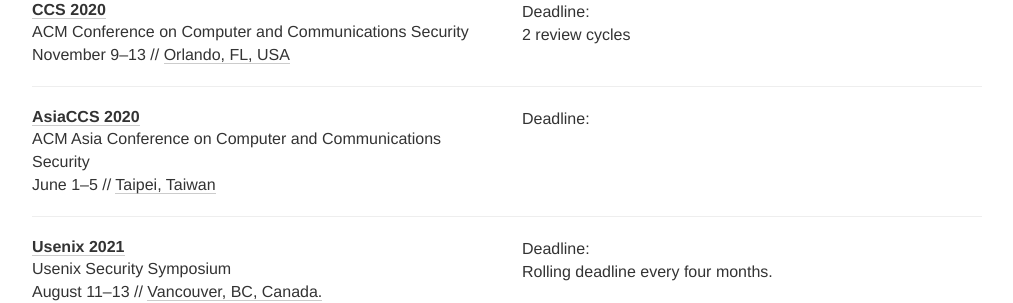
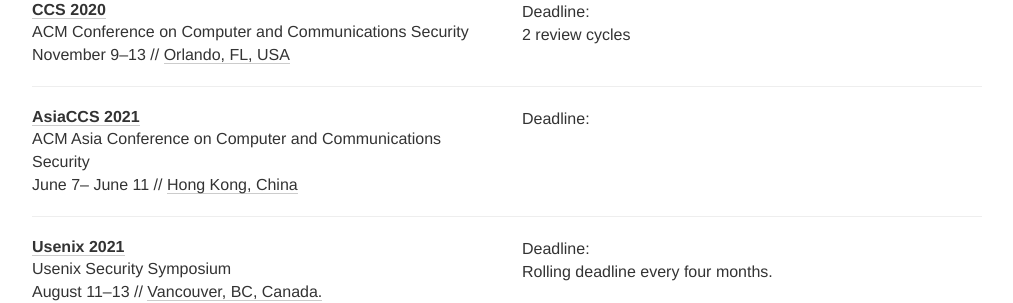
Before and after one commit to sec-deadlines/sec-deadlines.github.io, a Jekyll site: the page built from index.html, in a window 1280 px wide and 900 px high, scrolled down 384 px. Shown: the part 152-455 px from the top of the window, without its empty margins (133-1146 px from the left). Built offline with Jekyll 4.4.1, drawn with Linux system fonts in a browser that asks for light colours; nearby versions of some CDN libraries; comment, search, counter and statistics services are not loaded.

Commit message:
Update AsiaCCS 2021

```diff
--- a/_data/conferences.yml
+++ b/_data/conferences.yml
@@ -37,12 +37,15 @@
 
 - name: AsiaCCS
   description: ACM Asia Conference on Computer and Communications Security
-  year: 2020
-  link: https://asiaccs2020.cs.nthu.edu.tw/
-  deadline: "2019-12-10 23:59"
-  date: "June 1-5"
-  place: Taipei, Taiwan
+  year: 2021
+  link: https://asiaccs2021.comp.polyu.edu.hk
+  deadline:
+    - "2020-08-21 23:59"
+    - "2020-12-11 23:59"
+  date: "June 7- June 11"
+  place: Hong Kong, China
   tags: [SEC, PRIV]
+  timezone: "Etc/GMT+12"
 
 - name: Usenix
   description: Usenix Security Symposium
```
